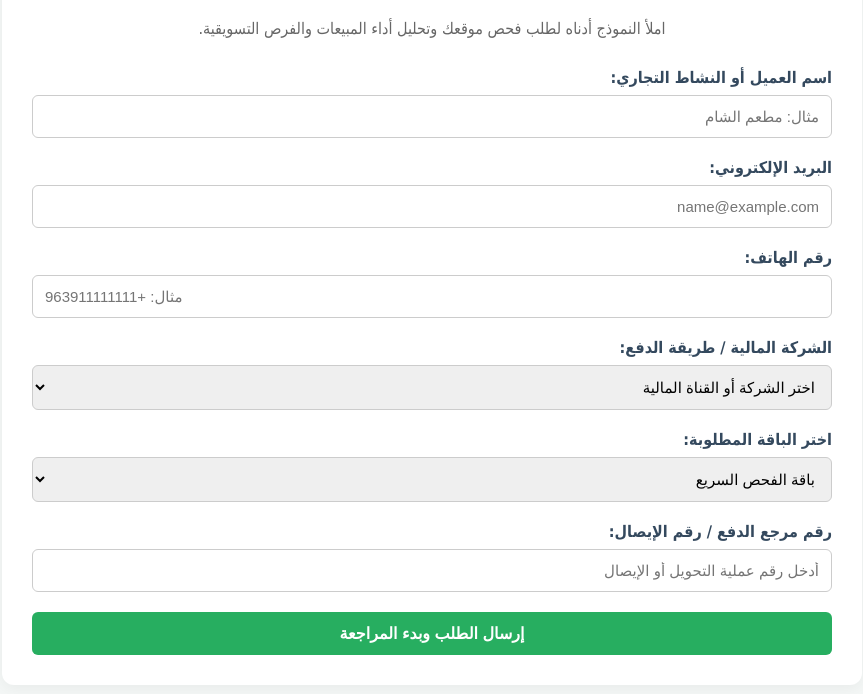
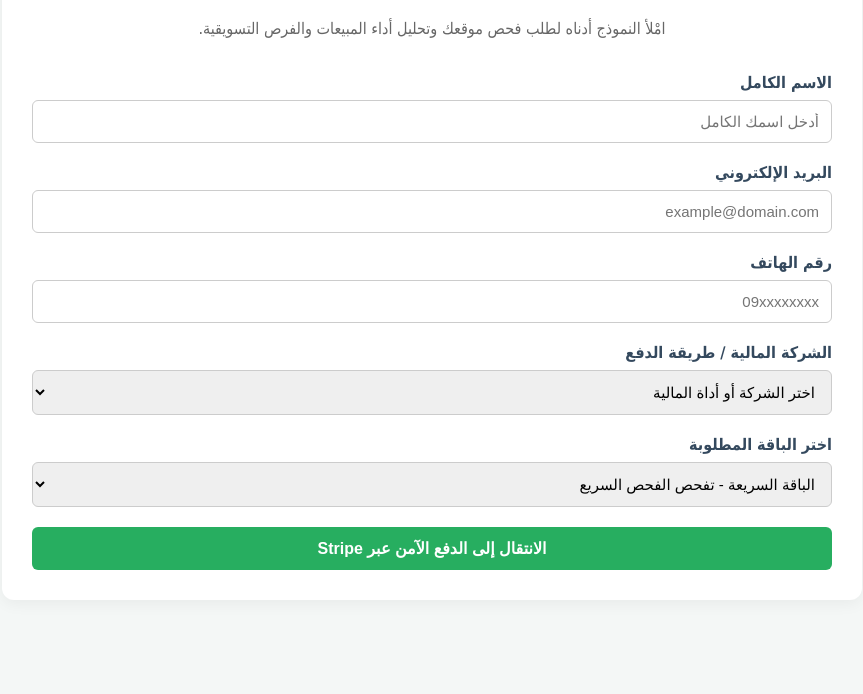
Before and after one commit to jihadmmouhammad-ship-it/agent-site, a website: page index.html in a window 1280 px wide. Shown: the part 112-806 px from the top of the page, without its empty margins (208-1071 px from the left). Drawn offline with Linux system fonts and the light colour scheme.

Commit message:
Update index.html

```diff
--- a/index.html
+++ b/index.html
@@ -29,7 +29,7 @@
         .intro {
             text-align: center;
             color: #666;
-            margin-bottom: 30px;
+            margin-bottom: 35px;
         }
         .form-group {
             margin-bottom: 20px;
@@ -77,50 +77,46 @@
 
 <div class="container">
     <h1>وكيل اكتشاف الفرص الرقمية</h1>
-    <p class="intro">املأ النموذج أدناه لطلب فحص موقعك وتحليل أداء المبيعات والفرص التسويقية.</p>
+    <p class="intro">امْلأ النموذج أدناه لطلب فحص موقعك وتحليل أداء المبيعات والفرص التسويقية.</p>
 
     <form id="orderForm">
         <div class="form-group">
-            <label for="customerName">اسم العميل أو النشاط التجاري:</label>
-            <input type="text" id="customerName" required placeholder="مثال: مطعم الشام">
+            <label for="customerName">الاسم الكامل</label>
+            <input type="text" id="customerName" required placeholder="أدخل اسمك الكامل">
         </div>
 
         <div class="form-group">
-            <label for="customerEmail">البريد الإلكتروني:</label>
-            <input type="email" id="customerEmail" required placeholder="name@example.com">
+            <label for="customerEmail">البريد الإلكتروني</label>
+            <input type="email" id="customerEmail" required placeholder="example@domain.com">
         </div>
 
         <div class="form-group">
-            <label for="customerPhone">رقم الهاتف:</label>
-            <input type="tel" id="customerPhone" required placeholder="مثال: +963911111111">
+            <label for="customerPhone">رقم الهاتف</label>
+            <input type="text" id="customerPhone" required placeholder="09xxxxxxxx">
         </div>
 
         <div class="form-group">
-            <label for="financialCompany">الشركة المالية / طريقة الدفع:</label>
+            <label for="financialCompany">الشركة المالية / طريقة الدفع</label>
             <select id="financialCompany" required>
-                <option value="">اختر الشركة أو القناة المالية</option>
+                <option value="">اختر الشركة أو أداة المالية</option>
+                <option value="Stripe">Stripe (الدفع الإلكتروني الآمن)</option>
                 <option value="Syriatel Cash">سيريتل كاش (Syriatel Cash)</option>
-                <option value="MTN Cash">إم تي إن كاش (MTN Cash)</option>
+                <option value="MTN Cash">إم تى إن كاش (MTN Cash)</option>
                 <option value="Bemo Bank">بنك بيمو (Bemo Bank)</option>
                 <option value="International Wire">تحويل دولي / أخرى</option>
             </select>
         </div>
 
         <div class="form-group">
-            <label for="planName">اختر الباقة المطلوبة:</label>
+            <label for="planName">اختر الباقة المطلوبة</label>
             <select id="planName" required>
-                <option value="باقة الفحص السريع">باقة الفحص السريع</option>
-                <option value="الباقة الشاملة المتقدمة">الباقة الشاملة المتقدمة</option>
-                <option value="باقة استشارة النمو للأعمال">باقة استشارة النمو للأعمال</option>
+                <option value="التفحص السريع">الباقة السريعة - تفحص الفحص السريع</option>
+                <option value="الباقة الشاملة المتقدمة">الباقة الشاملة المتقدمة - تحليل الأداء</option>
+                <option value="استشارة النمو الأعمال">استشارة النمو الأعمال - باقة الاستشارات</option>
             </select>
         </div>
 
-        <div class="form-group">
-            <label for="paymentReceiptRef">رقم مرجع الدفع / رقم الإيصال:</label>
-            <input type="text" id="paymentReceiptRef" required placeholder="أدخل رقم عملية التحويل أو الإيصال">
-        </div>
-
-        <button type="submit">إرسال الطلب وبدء المراجعة</button>
+        <button type="submit">الانتقال إلى الدفع الآمن عبر Stripe</button>
     </form>
 
     <div id="responseMessage"></div>
@@ -135,15 +131,14 @@
     const customerPhone = document.getElementById('customerPhone').value;
     const financialCompany = document.getElementById('financialCompany').value;
     const planName = document.getElementById('planName').value;
-        const paymentReceiptRef = document.getElementById('paymentReceiptRef').value;
     const responseDiv = document.getElementById('responseMessage');
 
     responseDiv.style.display = 'block';
     responseDiv.className = '';
-        responseDiv.innerText = 'جاري إرسال الطلب...';
+    responseDiv.innerText = 'جاري توجيهك إلى بوابة الدفع الآمنة...';
 
     try {
-            const res = await fetch('/api/create-order', {
+        const res = await fetch('/api/create-checkout-session', {
             method: 'POST',
             headers: { 'Content-Type': 'application/json' },
             body: JSON.stringify({
@@ -151,24 +146,22 @@
                 customerEmail,
                 customerPhone,
                 financialCompany,
-                    planName,
-                    paymentReceiptRef
+                planName
             })
         });
 
         const data = await res.json();
 
-            if (data.success) {
-                responseDiv.className = 'success';
-                responseDiv.innerText = data.message + ' (رقم الطلب: ' + data.orderId + ')';
-                document.getElementById('orderForm').reset();
+        if (data.url) {
+            // توجيه العميل مباشرة إلى صفحة الدفع الخاصة بـ Stripe
+            window.location.href = data.url;
         } else {
             responseDiv.className = 'error';
-                responseDiv.innerText = 'حدث خطأ: ' + data.message;
+            responseDiv.innerText = data.error || 'حدث خطأ أثناء إنشاء جلسة الدفع.';
         }
     } catch (err) {
         responseDiv.className = 'error';
-            responseDiv.innerText = 'فشل الاتصال بالخادم. يجدر التحقق من الاتصال.';
+        responseDiv.innerText = 'فشل الاتصال بالخادم، يرجى التحقق من الاتصال.';
     }
 });
 </script>
```
Lines whose indentation alone changed are shown as unchanged.
